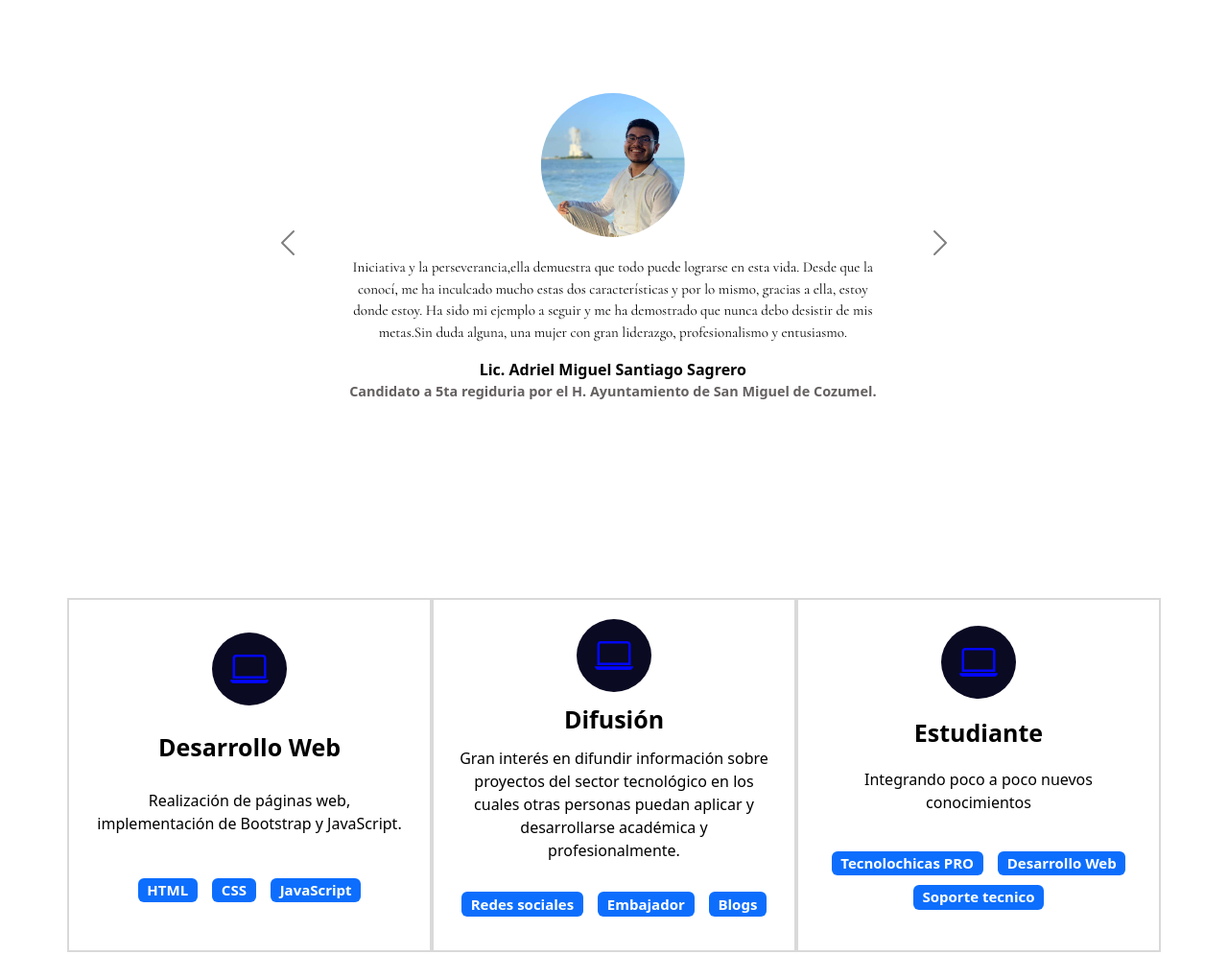
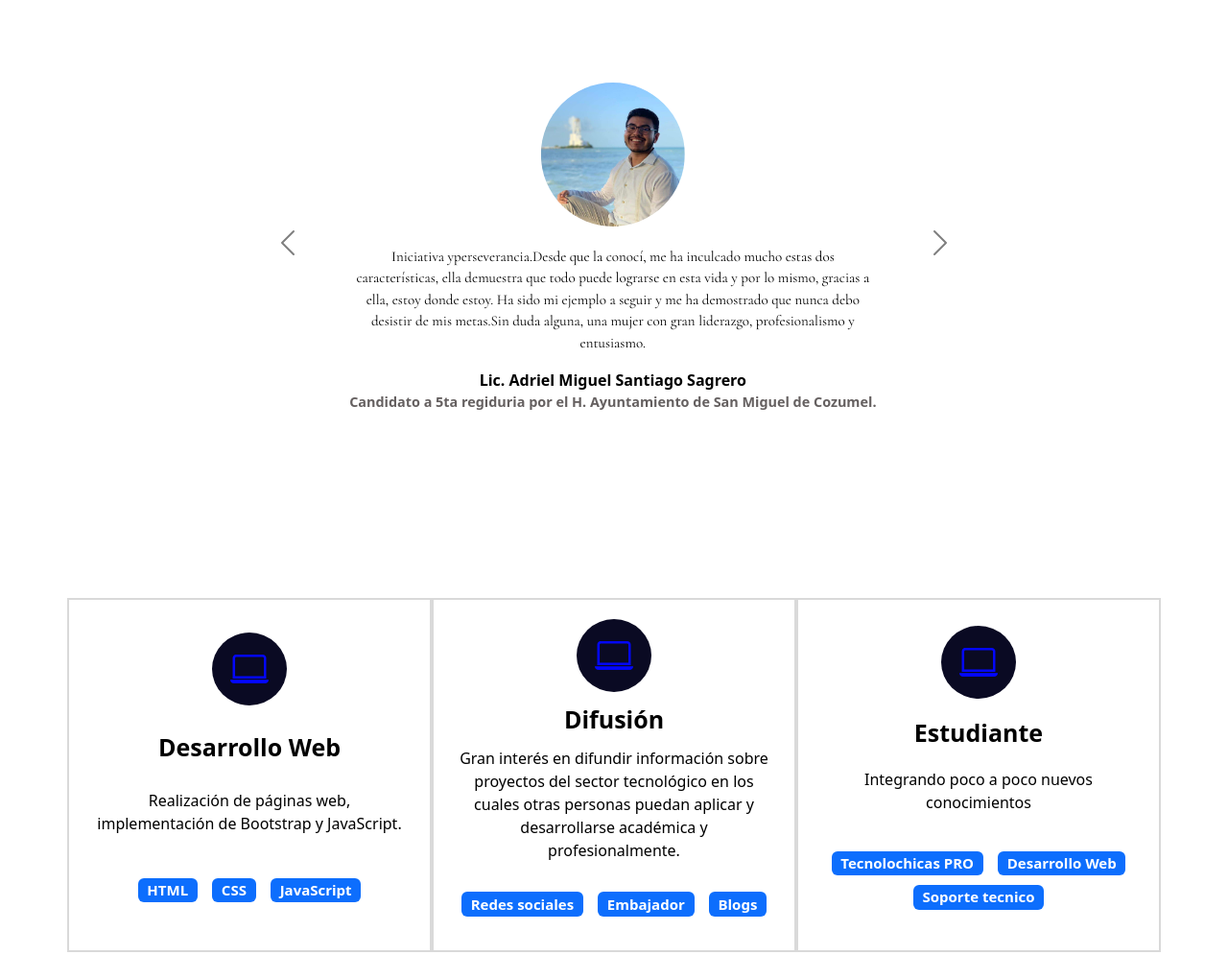
Before and after one commit to angie404/Portafolio, a plain HTML site: page index.html in a window 1280 px wide. Shown: the part 1666-2661 px from the top of the page at 96% size. Drawn offline with nearby package versions, Linux system fonts and the light colour scheme; a web font is replaced by a local one.

Commit message:
Update index.html

```diff
--- a/index.html
+++ b/index.html
@@ -94,9 +94,8 @@
         <div class="carousel-item active">
           <div class="container">
             <img class="testimonio-imagen rounded-circle" src="imagenes/adriel.jpg" alt="Foto de Adriel">
-            <p class="testimonio-texto">Iniciativa y la perseverancia,ella demuestra que todo puede lograrse en esta
-              vida.
-              Desde que la conocí, me ha inculcado mucho estas dos características y por lo mismo,
+            <p class="testimonio-texto">Iniciativa yperseverancia.Desde que la conocí, me ha inculcado mucho estas dos características, ella demuestra que todo puede lograrse en esta
+              vida y por lo mismo,
               gracias a ella, estoy donde estoy. Ha sido mi ejemplo a seguir y me ha demostrado que nunca debo desistir
               de mis metas.Sin duda alguna, una mujer con gran liderazgo, profesionalismo y entusiasmo.</p>
             <div class="testimonio-info">
@@ -241,7 +240,7 @@
             ¡Contactame!
           </div>
           <div class="col-12 col-md-4 descripcion">
-           Si buscas una persona con habilidades blandas desarrolladas, que busca aprender y reforsar habilidades tecnicas.
+           Si buscas una persona con habilidades blandas desarrolladas, que busca aprender y reforzar habilidades tecnicas.
           </div>
           <div class="col-12 col-md-4">
             <a href="mailto:angie7n14@gmail.com">
```
